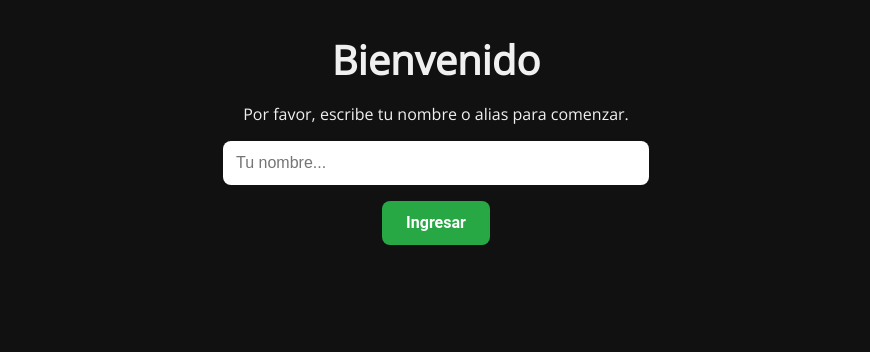
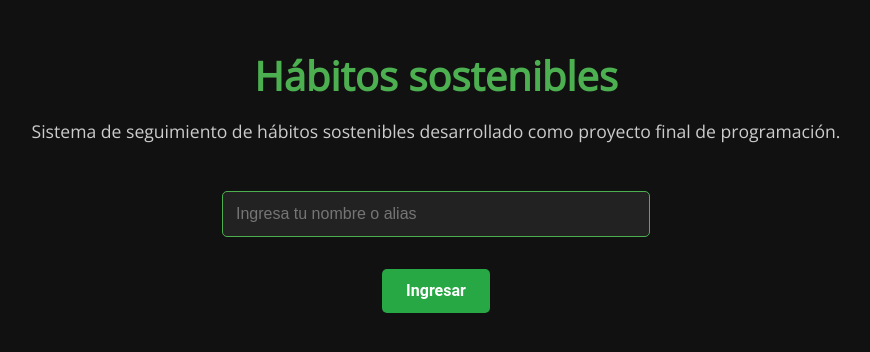
Before and after one commit to Winnie-17/habitos-sostenibles, a Flask app: page / in a window 1280 px wide. Shown: the top 352 px of the page, without its empty margins (204-1074 px from the left). Run offline with Flask 3, Linux system fonts and the light colour scheme.

Commit message:
Fix: carga de diseño desde primera visita en inicio.html

```diff
--- a/static/style.css
+++ b/static/style.css
@@ -234,3 +234,55 @@ th, td {
     text-align: center;
   }
 }
+
+body {
+  background-color: #111;
+  color: #f0f0f0;
+  font-family: 'Open Sans', sans-serif;
+  margin: 0;
+  padding: 0;
+}
+
+.titulo-principal {
+  font-size: 2.5rem;
+  text-align: center;
+  margin-top: 2rem;
+  color: #4caf50;
+}
+
+.descripcion {
+  text-align: center;
+  margin-bottom: 2rem;
+  font-size: 1.1rem;
+}
+
+form {
+  display: flex;
+  flex-direction: column;
+  align-items: center;
+}
+
+input[type="text"] {
+  padding: 0.8rem;
+  width: 80%;
+  max-width: 400px;
+  margin-bottom: 1rem;
+  border-radius: 5px;
+  border: 1px solid #4caf50;
+  background-color: #222;
+  color: #f0f0f0;
+}
+
+.btn {
+  background-color: #4caf50;
+  color: white;
+  padding: 0.8rem 1.5rem;
+  border: none;
+  border-radius: 5px;
+  cursor: pointer;
+  font-size: 1rem;
+}
+
+.btn:hover {
+  background-color: #388e3c;
+}
--- a/templates/inicio.html
+++ b/templates/inicio.html
@@ -1,10 +1,9 @@
 <!DOCTYPE html>
 <html lang="es">
 <head>
-  <meta name="viewport" content="width=device-width, initial-scale=1.0">
   <meta charset="UTF-8">
   <meta name="viewport" content="width=device-width, initial-scale=1.0">
-  <title>Ingresar</title>
+  <title>Ingresar - Hábitos Sostenibles</title>
   <link rel="preconnect" href="https://fonts.googleapis.com">
   <link rel="preconnect" href="https://fonts.gstatic.com" crossorigin>
   <link href="https://fonts.googleapis.com/css2?family=Open+Sans&display=swap" rel="stylesheet">
@@ -12,20 +11,22 @@
   <noscript>
     <style>
       body {
+        background-color: #111;
+        color: #fff;
         font-family: sans-serif;
-        background-color: #111;
-        color: white;
         padding: 2rem;
       }
     </style>
   </noscript>
 </head>
+
 <body>
-  <main class="fade-in">
-    <h1>Bienvenido</h1>
-    <p>Por favor, escribe tu nombre o alias para comenzar.</p>
-    <form method="POST">
-      <input type="text" name="nombre" placeholder="Tu nombre..." required>
+  <main>
+    <h1 class="titulo-principal">Hábitos sostenibles</h1>
+    <p class="descripcion">Sistema de seguimiento de hábitos sostenibles desarrollado como proyecto final de programación.</p>
+
+    <form method="POST" action="{{ url_for('ingresar_usuario') }}">
+      <input type="text" name="nombre_usuario" placeholder="Ingresa tu nombre o alias" required>
       <button type="submit" class="btn">Ingresar</button>
     </form>
   </main>
```
